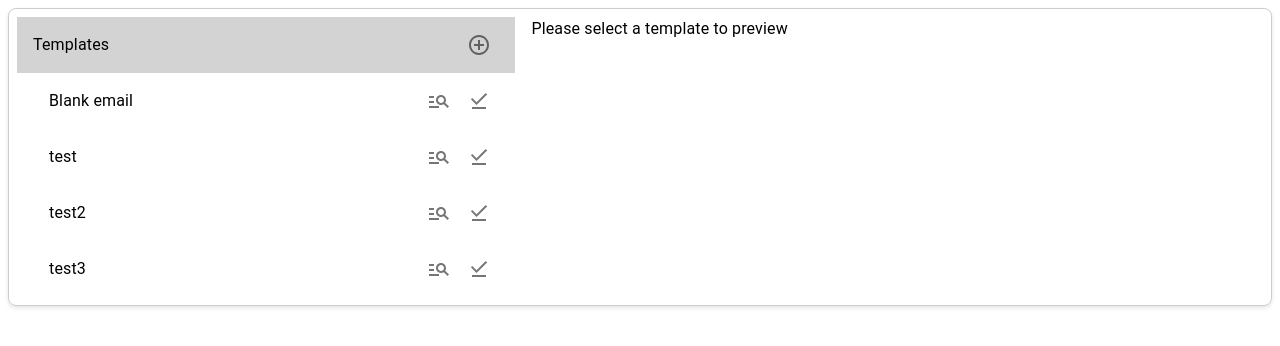
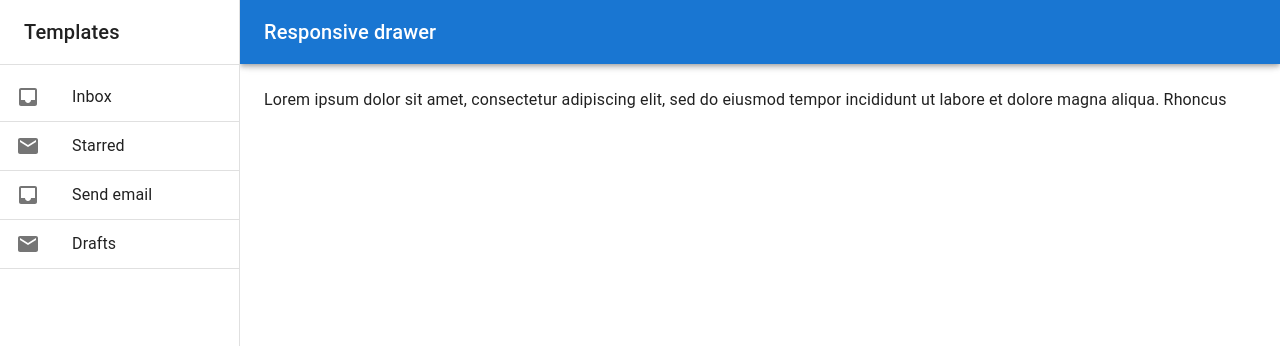
Before and after one commit to casa-business-manager/CASA, a React (Create React App) app in the folder frontend/: page /organization/1/email in a window 1280 px wide. Shown: the top 346 px of the page. Built offline with nearby package versions, Linux system fonts and the light colour scheme.

Commit message:
working on new design, have layout copied from mui site

```diff
--- a/frontend/src/Email/TemplateSelectorPage.jsx
+++ b/frontend/src/Email/TemplateSelectorPage.jsx
@@ -11,6 +11,11 @@ import {
 	IconButton,
 	Divider,
 	Button,
+	CssBaseline,
+	AppBar,
+	Toolbar,
+	Drawer,
+	ListItemIcon,
 } from "@mui/material";
 import RichTextEditor from "./RichTextEditor";
 import AddCircleOutlineOutlinedIcon from "@mui/icons-material/AddCircleOutlineOutlined";
@@ -18,6 +23,9 @@ import ManageSearchOutlinedIcon from "@mui/icons-material/ManageSearchOutlined";
 import FileDownloadDoneOutlinedIcon from "@mui/icons-material/FileDownloadDoneOutlined";
 import SendIcon from "@mui/icons-material/Send";
 import DeleteIcon from "@mui/icons-material/Delete";
+import MenuIcon from "@mui/icons-material/Menu";
+import MailIcon from "@mui/icons-material/Mail";
+import InboxIcon from "@mui/icons-material/Inbox";
 import OrganizationPeopleAutocomplete from "../common/OrganizationPeopleAutocomplete";
 
 const TemplateTab = ({ name, file, onClick, selected, index }) => {
@@ -80,6 +88,86 @@ const TemplateMenu = ({}) => {
 		setTemplatePreview(file);
 		setSelected(index);
 	};
+
+	const drawerWidth = 240;
+
+	const drawer = (
+		<>
+			<Toolbar>
+				<Typography variant="h6" noWrap>
+					Templates
+				</Typography>
+			</Toolbar>
+			<Divider />
+			<List>
+				{["Inbox", "Starred", "Send email", "Drafts"].map((text, index) => (
+					<>
+						<ListItem key={text} disablePadding>
+							<ListItemButton>
+								<ListItemIcon>
+									{index % 2 === 0 ? <InboxIcon /> : <MailIcon />}
+								</ListItemIcon>
+								<ListItemText primary={text} />
+							</ListItemButton>
+						</ListItem>
+						<Divider />
+					</>
+				))}
+			</List>
+		</>
+	);
+
+	return (
+		<Box sx={{ display: "flex" }}>
+			{/* Not sure what CssBaseline does */}
+			<CssBaseline />
+			<AppBar
+				position="fixed"
+				sx={{
+					width: { sm: `calc(100% - ${drawerWidth}px)` },
+					ml: { sm: `${drawerWidth}px` },
+				}}
+			>
+				<Toolbar>
+					<Typography variant="h6" noWrap component="div">
+						Responsive drawer
+					</Typography>
+				</Toolbar>
+			</AppBar>
+			<Box
+				component="nav"
+				sx={{ width: { sm: drawerWidth }, flexShrink: { sm: 0 } }}
+				aria-label="mailbox folders"
+			>
+				<Drawer
+					variant="permanent"
+					sx={{
+						display: { xs: "none", sm: "block" },
+						"& .MuiDrawer-paper": {
+							boxSizing: "border-box",
+							width: drawerWidth,
+						},
+					}}
+					open
+				>
+					{drawer}
+				</Drawer>
+			</Box>
+			<Box
+				component="main"
+				sx={{
+					flexGrow: 1,
+					p: 3,
+				}}
+			>
+				<Toolbar />
+				<Typography paragraph>
+					Lorem ipsum dolor sit amet, consectetur adipiscing elit, sed do
+					eiusmod tempor incididunt ut labore et dolore magna aliqua. Rhoncus
+				</Typography>
+			</Box>
+		</Box>
+	);
 
 	return (
 		<Box
```
